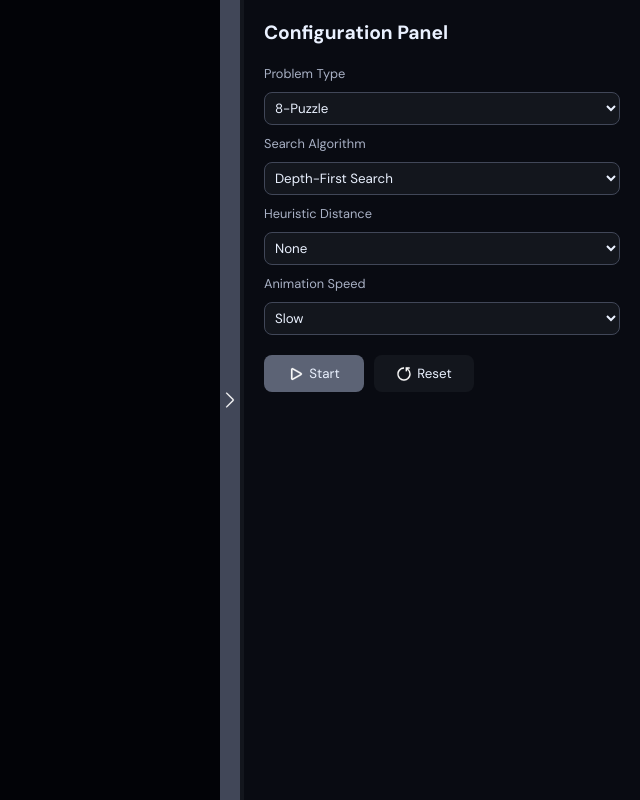
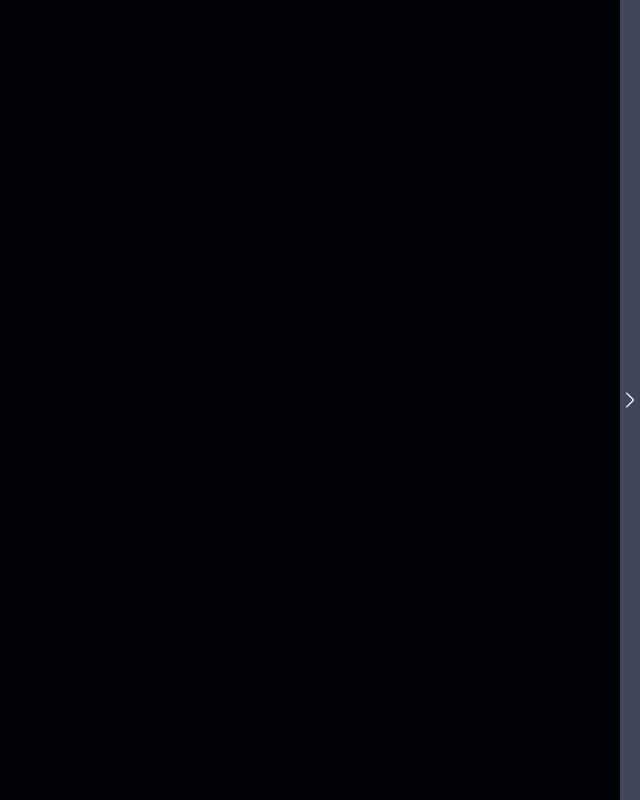
Before and after one commit to Hundway/graph-search-visualizer, a Vue app: page / in a window 1280 px wide. Shown: the whole page, without its empty margins (640-1280 px from the left). Built offline with nearby package versions, Linux system fonts and the light colour scheme; the HTML template or start-up script is replaced by a standard one.

Commit message:
Replace v-bind usage with v-show to toggle panel

```diff
--- a/src/Settings/Settings.vue
+++ b/src/Settings/Settings.vue
@@ -8,7 +8,6 @@
   const backwardIcon = '/src/assets/icons/backward.svg'
 
   const toggleImageUrl = computed(() => isPanelOpen.value ? backwardIcon : forwardIcon)
-  const togglePanel = computed(() => isPanelOpen.value ? 'display: none' : 'display: flex')
 
   const toggleConfiguration = () => {
     isPanelOpen.value = !isPanelOpen.value
@@ -20,7 +19,7 @@
     <button id="settings-toggle-button" @pointerdown="toggleConfiguration">
       <img :src="toggleImageUrl"/>
     </button>
-    <Panel :style="togglePanel"/>
+    <Panel v-show="isPanelOpen"/>
   </aside>
 </template>
 
```
